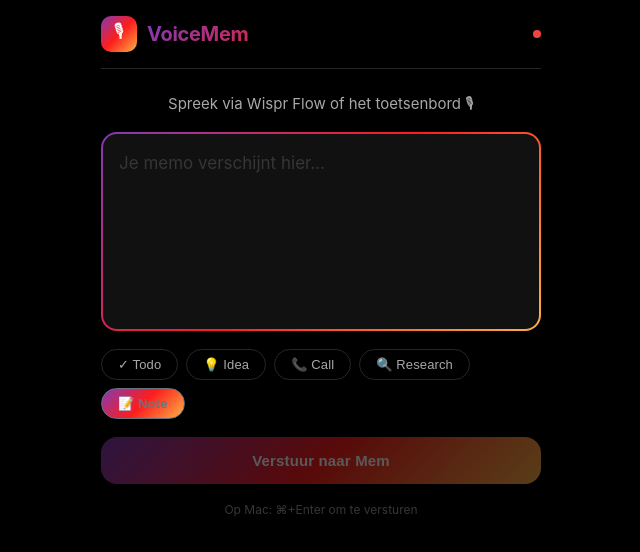
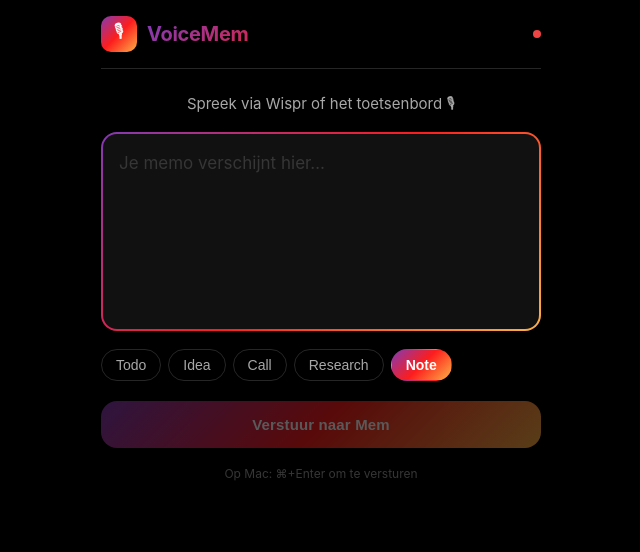
Before and after one commit to sannie4u/voice-to-mem, a React (Vite) app in the folder frontend/: page / in a window 1280 px wide. Shown: the top 552 px of the page, without its empty margins (319-959 px from the left). Built offline with nearby package versions, Linux system fonts and the light colour scheme; no server answers.

Commit message:
Fix: category chips on one row, shorter hint text

```diff
--- a/frontend/src/App.css
+++ b/frontend/src/App.css
@@ -172,22 +172,28 @@
 /* ─── Category Picker ──────────────────────────────────────── */
 .category-picker {
   display: flex;
-  flex-wrap: wrap;
-  gap: 8px;
+  flex-wrap: nowrap;
+  gap: 7px;
+  overflow-x: auto;
+  -webkit-overflow-scrolling: touch;
+  scrollbar-width: none;
+  padding-bottom: 2px;
 }
+.category-picker::-webkit-scrollbar { display: none; }
 
 .cat-chip {
-  padding: 7px 16px;
+  padding: 7px 14px;
   border-radius: 20px;
   border: 1.5px solid var(--border);
   background: transparent;
   color: var(--muted);
-  font-size: 13px;
+  font-size: 14px;
   font-weight: 500;
   cursor: pointer;
   transition: all 0.15s;
   -webkit-tap-highlight-color: transparent;
-  letter-spacing: 0.01em;
+  white-space: nowrap;
+  flex-shrink: 0;
 }
 .cat-chip--active {
   border-color: transparent;
--- a/frontend/src/App.jsx
+++ b/frontend/src/App.jsx
@@ -94,7 +94,7 @@
         {appState === STATE.IDLE && (
           <div className="input-panel">
             <p className="input-hint">
-              Spreek via Wispr Flow of het toetsenbord 🎙
+              Spreek via Wispr of het toetsenbord 🎙
             </p>
             <div className="textarea-wrap">
               <textarea
--- a/frontend/src/components/CategoryPicker.jsx
+++ b/frontend/src/components/CategoryPicker.jsx
@@ -1,9 +1,9 @@
 const CATEGORIES = [
-  { id: 'todo',     label: '✓ Todo',     color: '#22c55e' },
-  { id: 'idea',     label: '💡 Idea',    color: '#f59e0b' },
-  { id: 'callback', label: '📞 Call',    color: '#3b82f6' },
-  { id: 'research', label: '🔍 Research',color: '#8b5cf6' },
-  { id: 'note',     label: '📝 Note',    color: '#6b7280' },
+  { id: 'todo',     label: 'Todo'     },
+  { id: 'idea',     label: 'Idea'     },
+  { id: 'callback', label: 'Call'     },
+  { id: 'research', label: 'Research' },
+  { id: 'note',     label: 'Note'     },
 ];
 
 export function CategoryPicker({ selected, onChange }) {
@@ -13,7 +13,6 @@
         <button
           key={cat.id}
           className={`cat-chip ${selected === cat.id ? 'cat-chip--active' : ''}`}
-          style={selected === cat.id ? { borderColor: cat.color, color: cat.color } : {}}
           onClick={() => onChange(cat.id)}
         >
           {cat.label}
```
